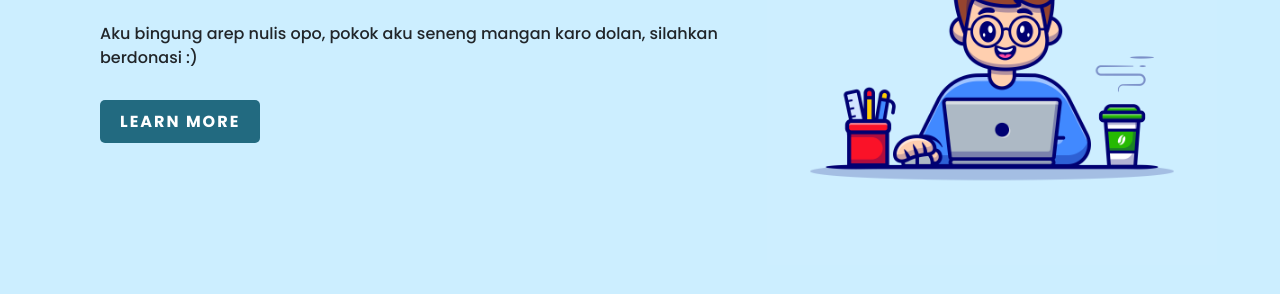
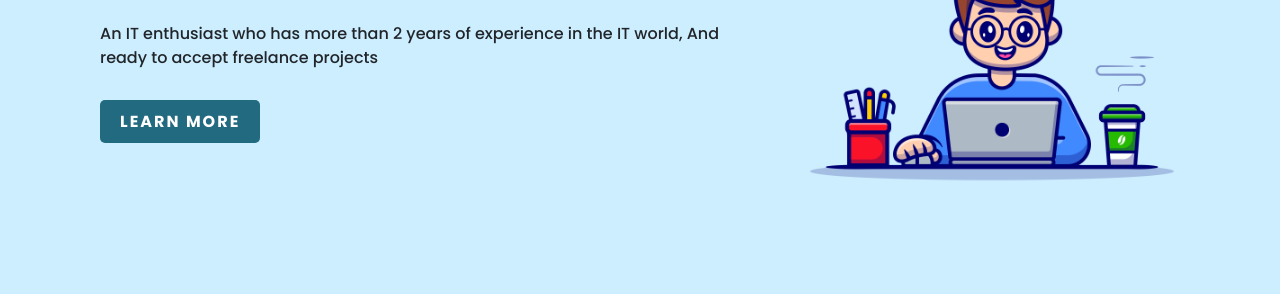
Before and after one commit to jhoncemplok/jhoncemplok.github.io, a plain HTML site: page index.html in a window 1280 px wide. Shown: the part 325-619 px from the top of the page. Drawn offline with nearby package versions, Linux system fonts and the light colour scheme.

Commit message:
Update index.html

```diff
--- a/index.html
+++ b/index.html
@@ -49,7 +49,7 @@
       <div class="content">
         <div class="info">
           <h2>Fatkul <br><span>Toriq</span></h2>
-          <p>Aku bingung arep nulis opo, pokok aku seneng mangan karo dolan, silahkan berdonasi :)</p>
+          <p>An IT enthusiast who has more than 2 years of experience in the IT world, And ready to accept freelance projects</p>
           <a href="#" class="info-btn">Learn more</a>
         </div>
       </div>
```
